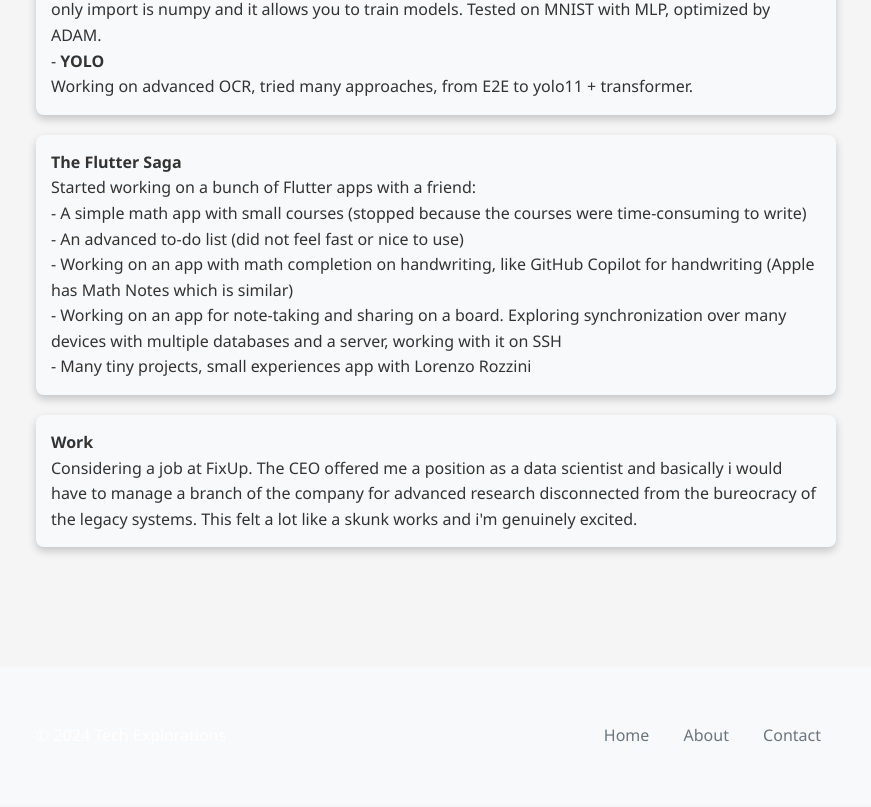
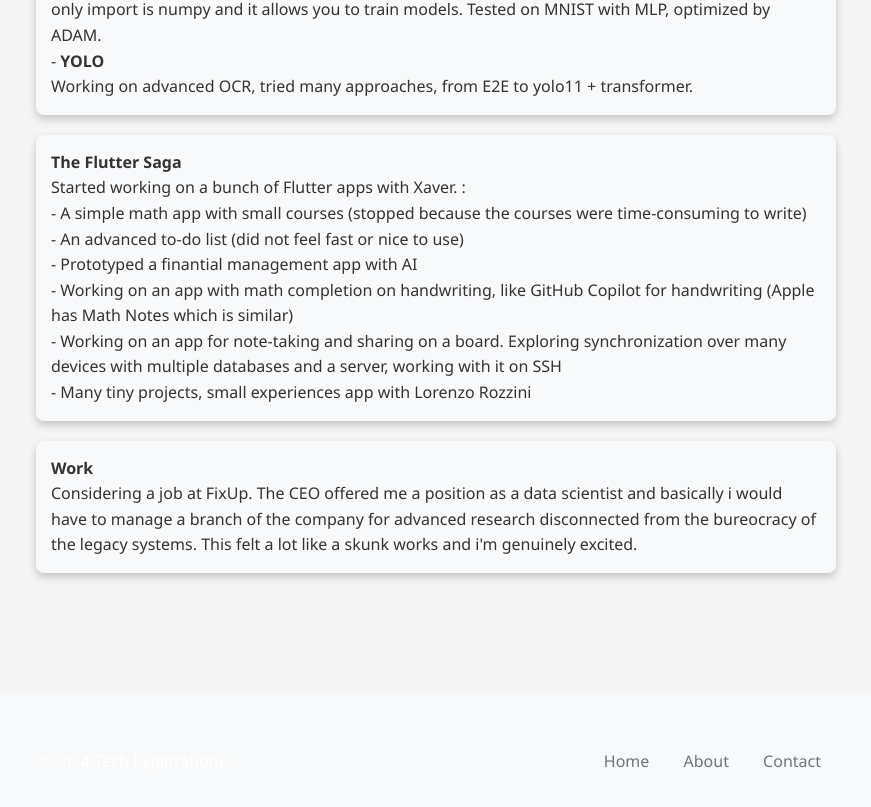
Before and after one commit to LucaM185/Blog, a plain HTML site: page posts/wrapped-2024.html in a window 1280 px wide. Shown: the part 1491-2298 px from the top of the page, without its empty margins (204-1075 px from the left). Drawn offline with Linux system fonts and the light colour scheme.

Commit message:
tiny changes

```diff
--- a/posts/wrapped-2024.html
+++ b/posts/wrapped-2024.html
@@ -66,9 +66,10 @@
                             </li>
                             <li>
                                 <strong>The Flutter Saga</strong> <br>
-                                Started working on a bunch of Flutter apps with a friend:
+                                Started working on a bunch of Flutter apps with Xaver. :
                                 <br>- A simple math app with small courses (stopped because the courses were time-consuming to write)
                                 <br>- An advanced to-do list (did not feel fast or nice to use)
+                                <br>- Prototyped a finantial management app with AI
                                 <br>- Working on an app with math completion on handwriting, like GitHub Copilot for handwriting (Apple has Math Notes which is similar)
                                 <br>- Working on an app for note-taking and sharing on a board. Exploring synchronization over many devices with multiple databases and a server, working with it on SSH
                                 <br>- Many tiny projects, small experiences app with Lorenzo Rozzini
```
